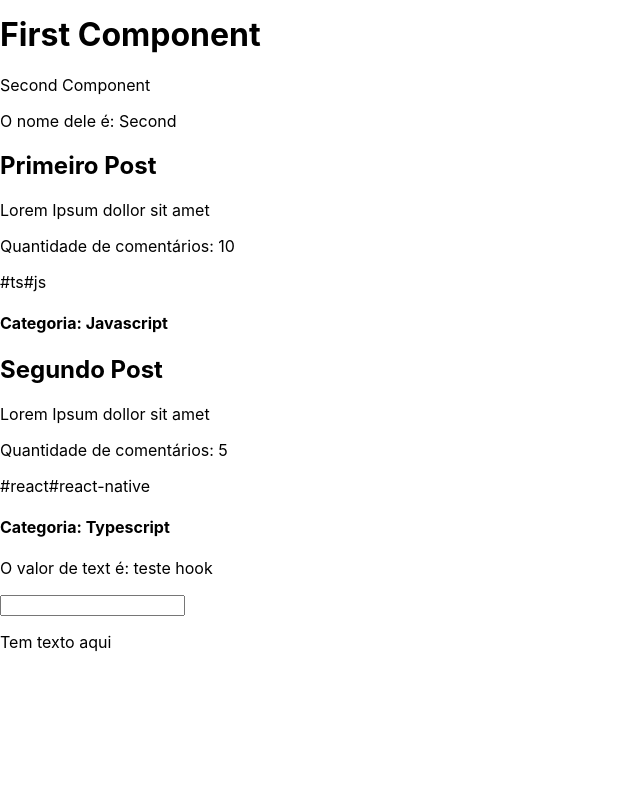
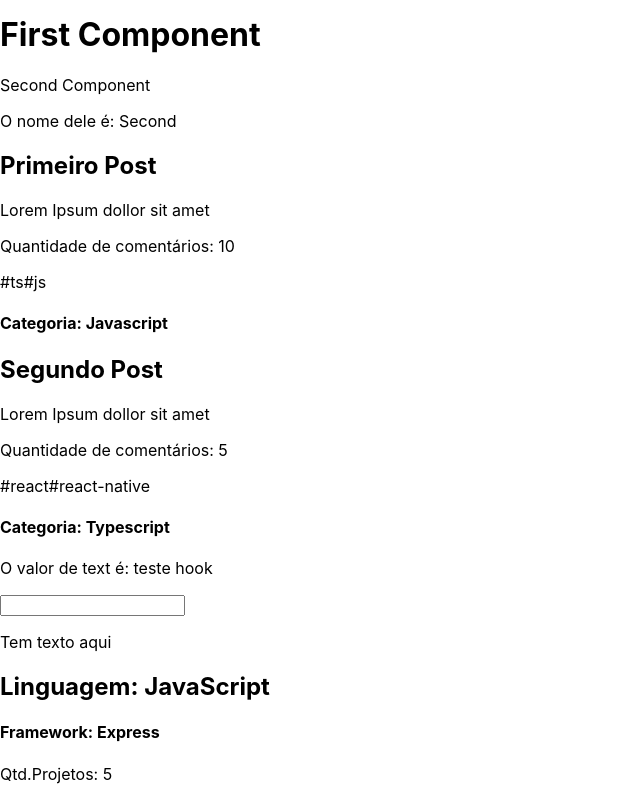
Before and after one commit to leoziondev/ud-ts-react-mb, a React (Create React App) app: page / in a window 1280 px wide. Shown: the part 235-1035 px from the top of the page, without its empty margins (0-640 px from the left). Before the commit the page ends 903 px from the top, so only its background shows below. Built offline with nearby package versions, Linux system fonts and the light colour scheme.

Commit message:
context API

```diff
--- a/src/App.tsx
+++ b/src/App.tsx
@@ -1,8 +1,11 @@
 import React from 'react';
+import { AppContext, IAppContext } from './context/AppContext'
+
 import Destructuring, { Category } from './components/Destructuring';
 import FirstComponent from './components/FirstComponent';
 import SecondComponent from './components/SecondComponent';
 import State from './components/State';
+import Context from './components/Context';
 
 const posts = [
   {
@@ -40,7 +43,14 @@ function App() {
     return `Bem vindo de volta ${name}!`
   }
 
+  const contextValue: IAppContext = {
+    language: "JavaScript",
+    framework: "Express",
+    projects: 5,
+  }
+
   return (
+    <AppContext.Provider value={contextValue}>
       <div className="App">
         <h1>React com Typescript</h1>
 
@@ -65,7 +75,10 @@ function App() {
         <State />
         {myText && <p>Tem texto aqui</p>}
         {mySecondText && <p>Tem texto aqui</p>}
+
+        <Context />
       </div>
+    </AppContext.Provider>
   );
 }
 
--- /dev/null
+++ b/src/components/Context.tsx
@@ -0,0 +1,20 @@
+import { useContext } from "react"
+import { AppContext } from "../context/AppContext"
+
+const Context = () => {
+    const details = useContext(AppContext)
+
+  return (
+    <>
+        {details && (
+            <div>
+                <h2>Linguagem: {details.language}</h2>
+                <h4>Framework: {details.framework}</h4>
+                <p>Qtd.Projetos: {details.projects}</p>
+            </div>
+        )}
+    </>
+  )
+}
+
+export default Context
--- /dev/null
+++ b/src/context/AppContext.tsx
@@ -0,0 +1,9 @@
+import { createContext } from "react";
+
+export interface IAppContext {
+    language: string
+    framework: string
+    projects: number
+}
+
+export const AppContext = createContext<IAppContext | null>(null)
```
Lines whose indentation alone changed are shown as unchanged.
